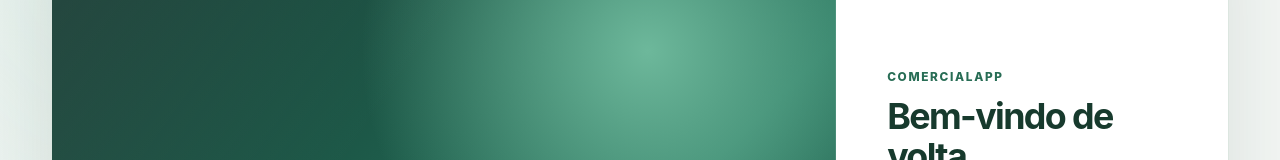
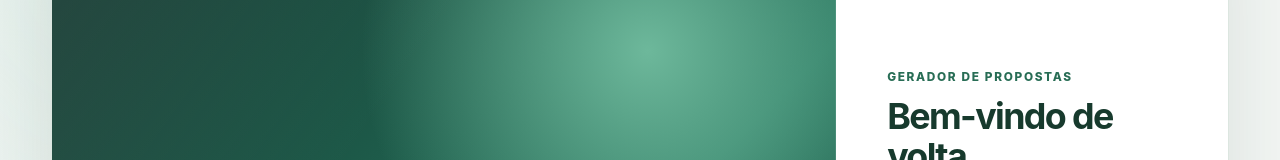
Before and after one commit to pedro-pn/comercialAPP, a React (Vite) app in the folder frontend/: page / in a window 1280 px wide. Shown: the part 159-319 px from the top of the page. Built offline with nearby package versions, Linux system fonts and the light colour scheme; no server answers.

Commit message:
chore: rename login module label

```diff
--- a/frontend/src/App.tsx
+++ b/frontend/src/App.tsx
@@ -121,7 +121,7 @@ export function App() {
           <div className="login-panel-content">
             <img className="login-logo" src="/assets/Logo/LOGO_COLORIDO.png" alt="Filtrovali" />
             <div className="login-heading">
-              <p className="login-eyebrow">ComercialAPP</p>
+              <p className="login-eyebrow">Gerador de propostas</p>
               <h1 id="login-title">Bem-vindo de volta</h1>
               <p>Entre com sua conta para acessar o Comercial.</p>
             </div>
```
